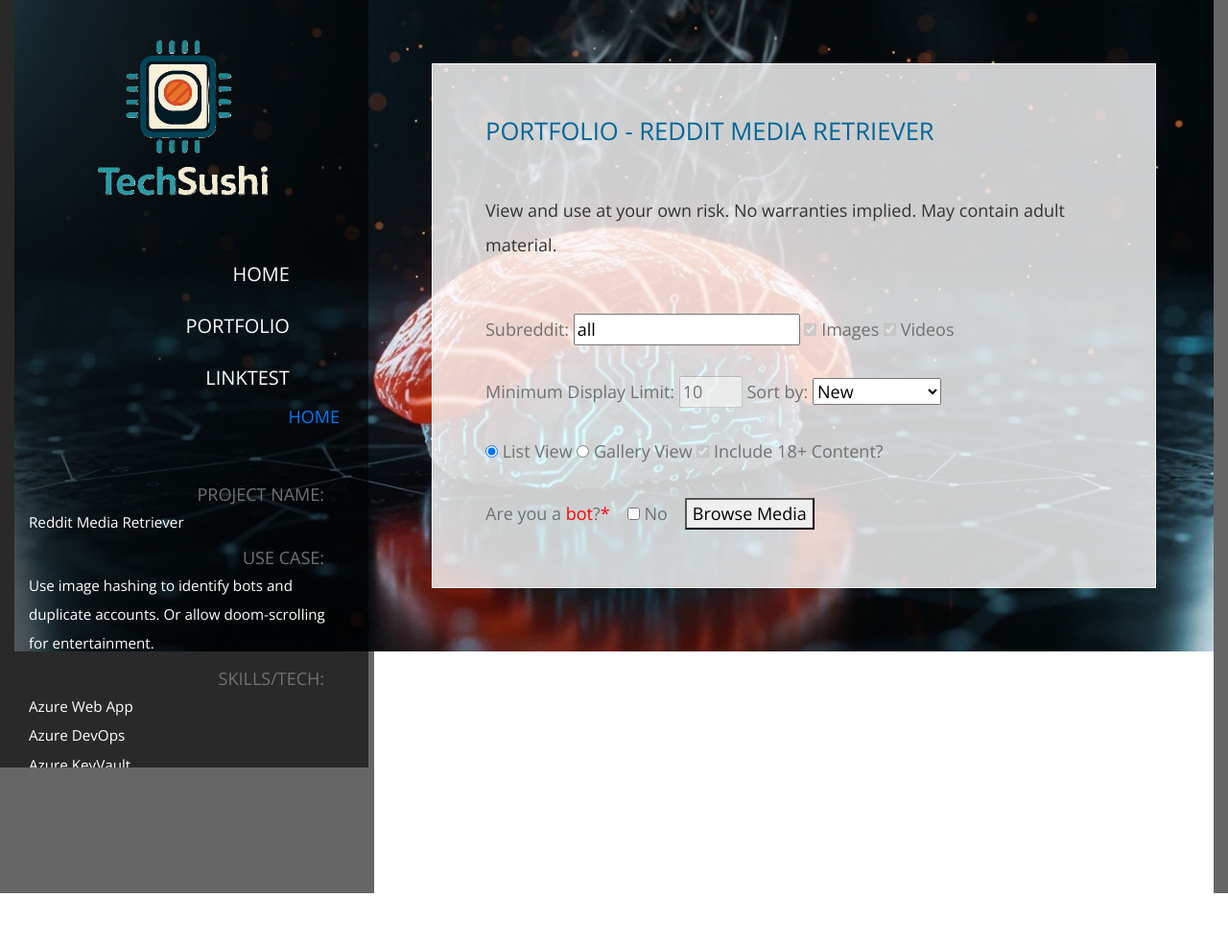
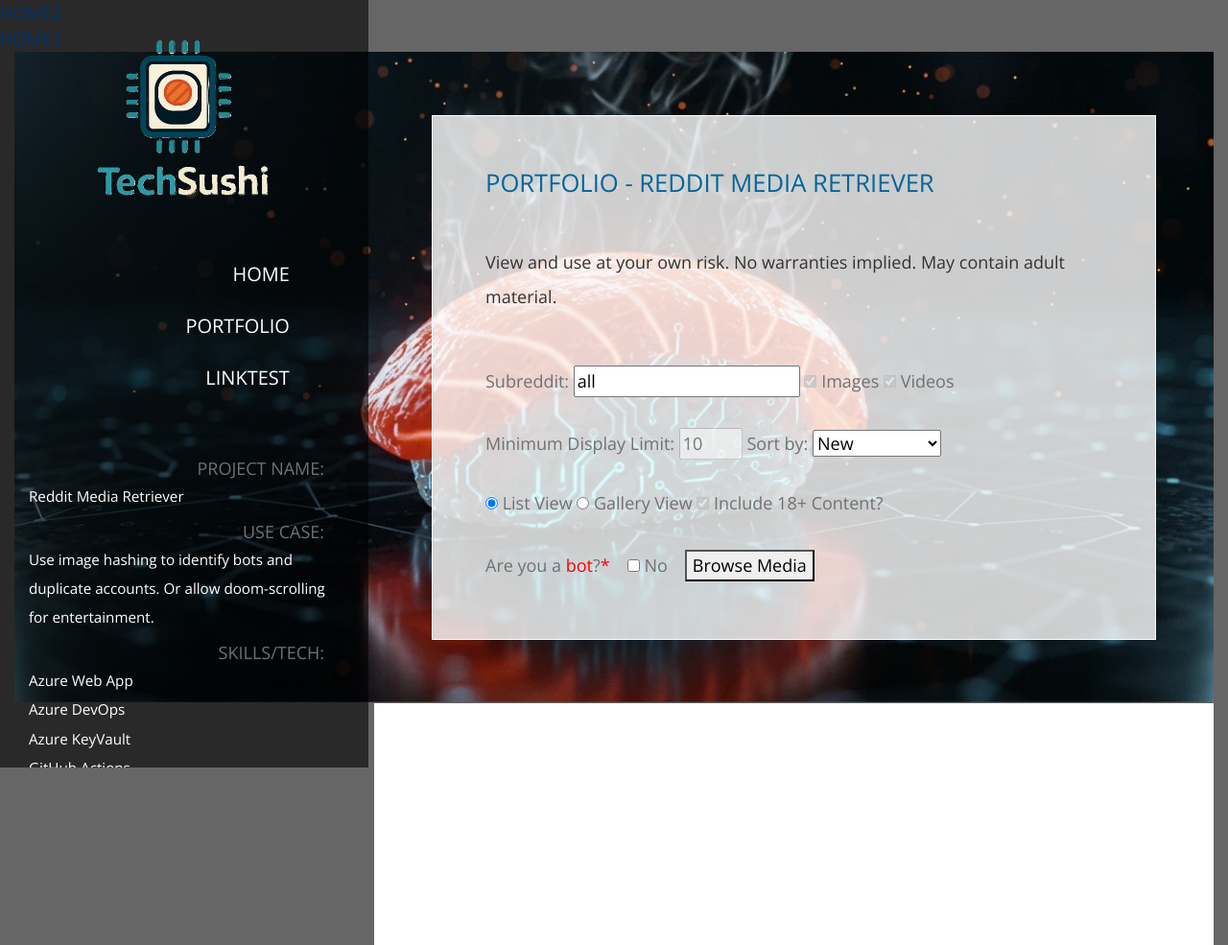
Before and after one commit to jdturbeau/repo-techsushi-portfolio-py, a Flask app: page /rmrwrap in a window 1280 px wide. Shown: the whole page at 96% size. Before the commit the page ends 931 px from the top, so only its background shows below. Run offline with Flask 3, Linux system fonts and the light colour scheme; some libraries are stand-ins or nearby versions.

Commit message:
Add additional HOME links to proj_navbar.html

```diff
--- a/templates/proj_navbar.html
+++ b/templates/proj_navbar.html
@@ -25,7 +25,6 @@
                     <span class="d-inline-block tm-white-rect"></span>
                   </a>
                 </li>
-                    <span class="c0"><a href="https://www.technicalsushi.com">HOME</a></span>
             <br><br>
                 <li class="nav-item">
                     <span class="d-inline-block mr-3 text-uppercase">Project Name:</span>
@@ -64,4 +63,6 @@
               </footer>
       </nav>
       </div>
+      <span class="c0"><a href="https://www.technicalsushi.com">HOME2</a></span>
 </main>
+<span class="c0"><a href="https://www.technicalsushi.com">HOME3</a></span>
```
